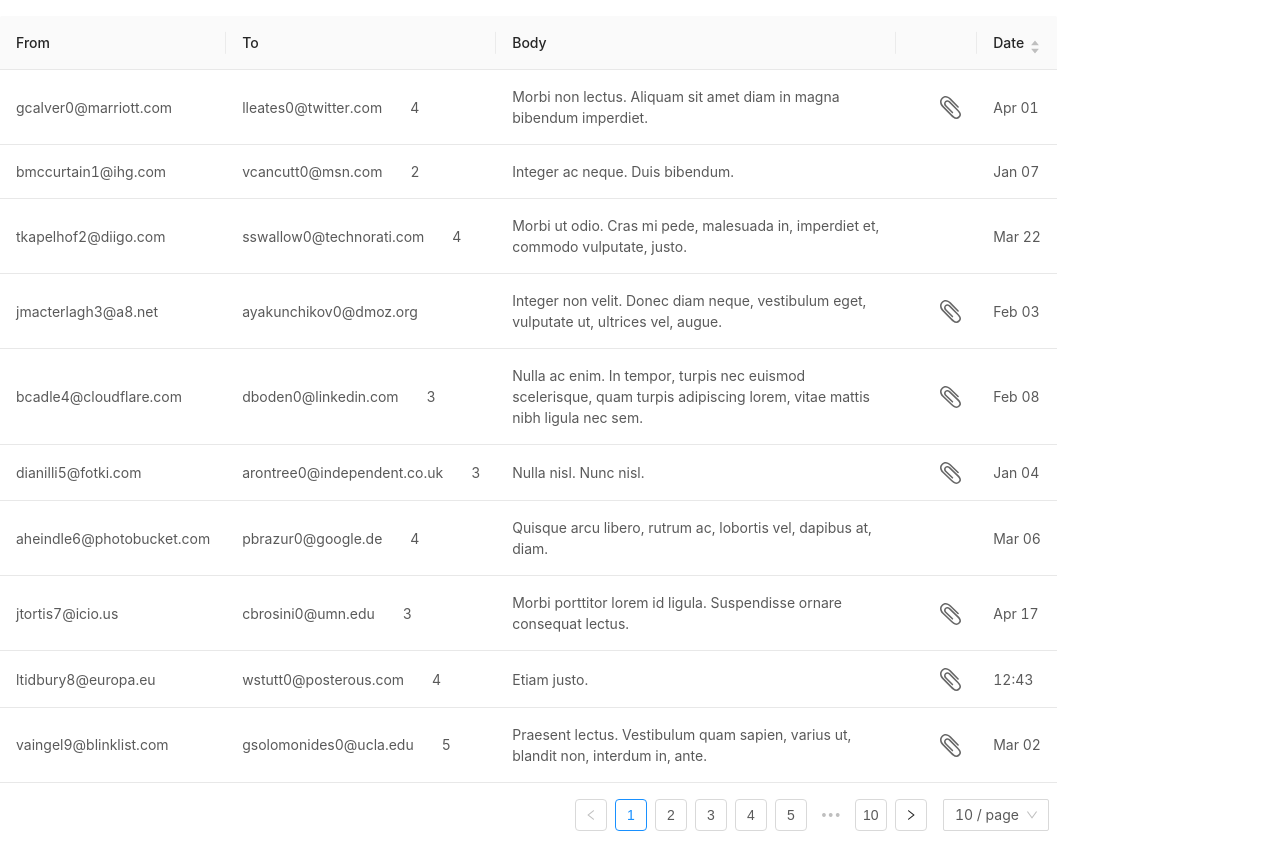
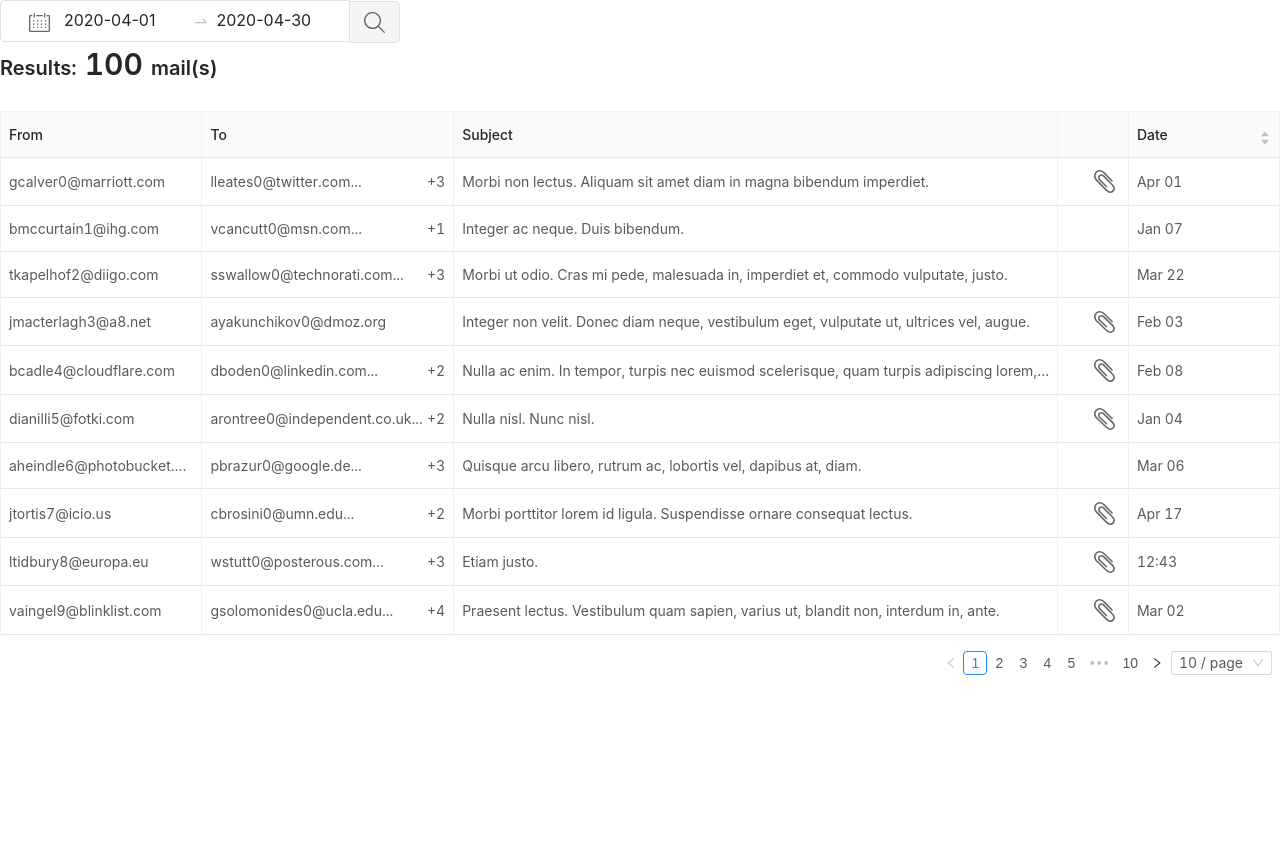
Before and after one commit to iandjx/antd-react-interview-challenge, a React (Create React App) app: page / in a window 1280 px wide. After the commit the page ends 800 px from the top, so only its background shows below. Built offline with nearby package versions, Linux system fonts and the light colour scheme.

Commit message:
Added  table styling

```diff
--- a/src/App.tsx
+++ b/src/App.tsx
@@ -16,8 +16,8 @@ function App() {
   return (
     <Row>
       <Col span={24} style={{ height: "100%" }}>
-        {/* <DateSelector /> */}
-        {/* <EmailCounter /> */}
+        <DateSelector />
+        <EmailCounter />
         <EmailTable />
       </Col>
     </Row>
--- a/src/components/EmailTable.tsx
+++ b/src/components/EmailTable.tsx
@@ -1,18 +1,17 @@
 import React from "react";
 import { useSelector } from "react-redux";
-import moment from "moment";
 import { Table, Space } from "antd";
 import { dateFormat } from "../utils/dateFormatter";
 import clipIcon from "../assets/icon_clip.svg";
-const toFormat = (element: any) =>
-  element.to.forEach((to: any) => {
-    console.log(to.address);
-  });
+import "antd/dist/antd.css";
+import { useFlexLayout } from "react-table";
 
 const columns = [
   {
     title: "From",
     dataIndex: "from",
+    ellipsis: true,
+    width: 200,
   },
 
   {
@@ -21,21 +20,24 @@ const columns = [
     render: (to: any) => {
       if (to.length > 1) {
         return (
-          <React.Fragment>
-            <span>{to[0].address}</span>
-            <span style={{ marginLeft: "2em" }}>{to.length}</span>
-          </React.Fragment>
+          <div style={{ display: "flex" }}>
+            <span>{to[0].address}...</span>
+            <span className="to-counter">+{to.length - 1}</span>
+          </div>
         );
       } else {
         console.log(to.length);
         return <span>{to[0].address}</span>;
       }
     },
+    width: 250,
+    ellipsis: true,
   },
   {
-    title: "Body",
+    title: "Subject",
     dataIndex: "body",
-    width: 400,
+    width: 600,
+    ellipsis: true,
   },
   {
     dataIndex: "hasAttachment",
@@ -47,6 +49,7 @@ const columns = [
       );
       return render;
     },
+    width: 70,
   },
   {
     title: "Date",
@@ -55,6 +58,7 @@ const columns = [
     sorter: (a: any, b: any) => {
       return a.date.localeCompare(b.date);
     },
+    width: 150,
   },
 ];
 
@@ -63,7 +67,7 @@ function EmailTable() {
 
   return (
     <Space>
-      <Table dataSource={emailData} columns={columns} size="large" />
+      <Table dataSource={emailData} columns={columns} size="middle" bordered />
     </Space>
   );
 }
--- /dev/null
+++ b/src/styles/components/_emailTable.less
@@ -0,0 +1,3 @@
+.to-counter {
+  margin-left: auto;
+}
--- a/src/styles/style.less
+++ b/src/styles/style.less
@@ -15,3 +15,4 @@
 @import "components/_app.less";
 @import "components/_dataSelector.less";
 @import "components/_emailCounter.less";
+@import "components/_emailTable.less";
```
